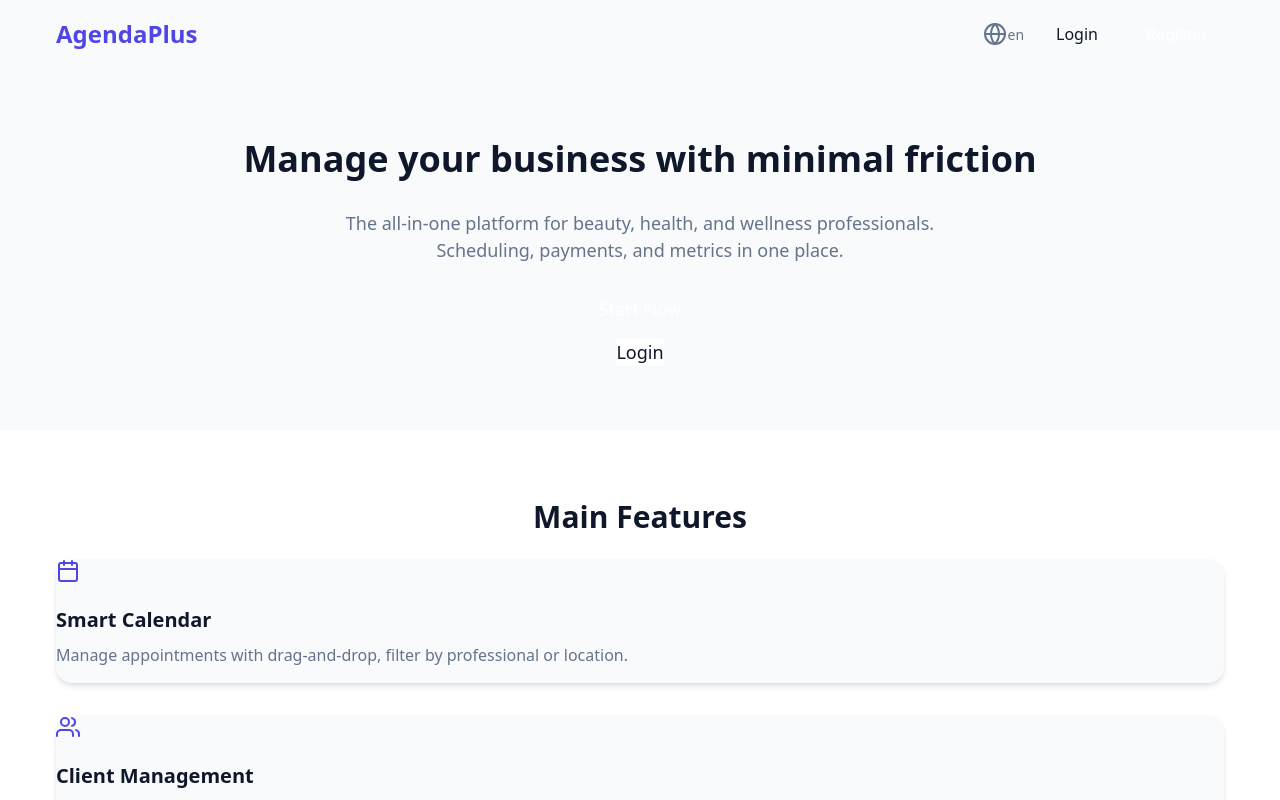
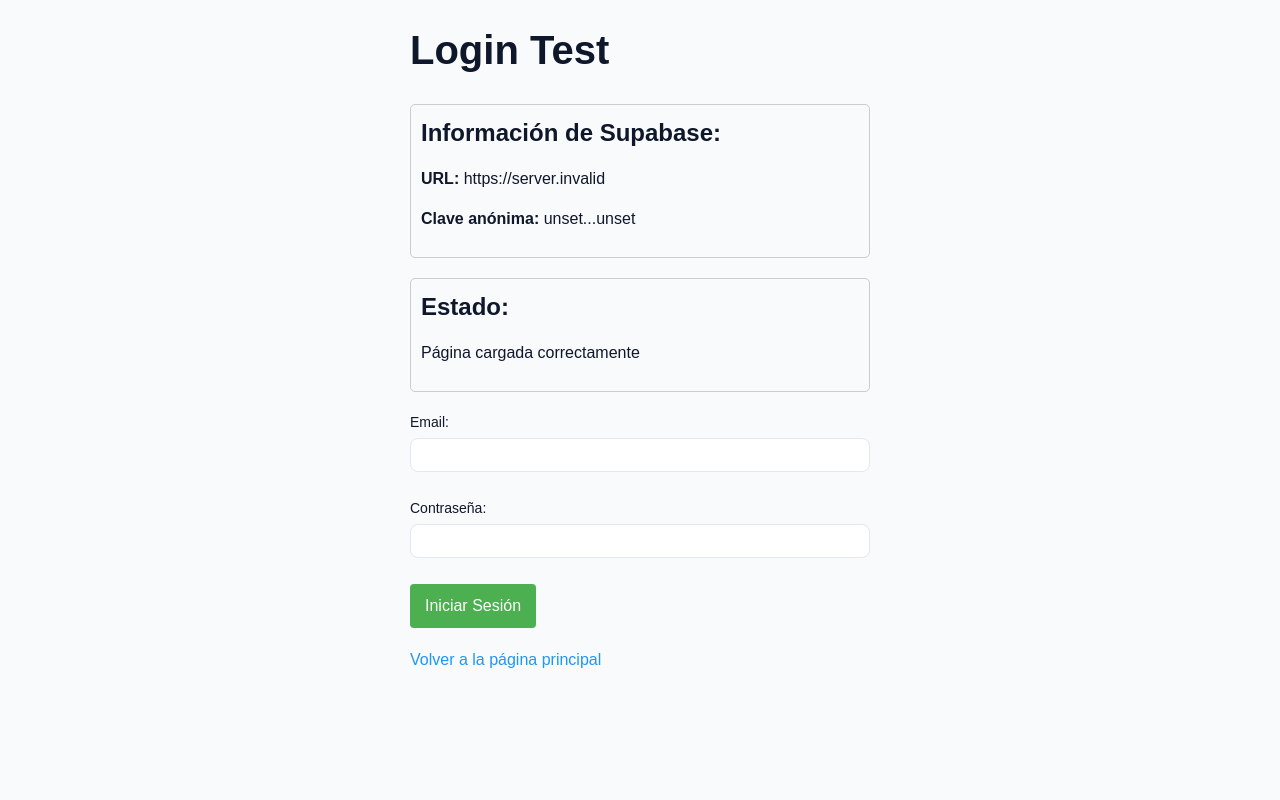
Before and after one commit to MrGeorge88/AgendaPlus, a React (Vite) app in the folder frontend/: page /#/login-test in a window 1280 px wide. Before the commit this address led to /#/. Shown: the top 800 px of the page. Built offline with nearby package versions, Linux system fonts and the light colour scheme; no server answers.

Commit message:
Fix authentication issues and add test login page

```diff
--- a/frontend/index.html
+++ b/frontend/index.html
@@ -5,6 +5,7 @@
     <link rel="icon" type="image/svg+xml" href="/vite.svg" />
     <meta name="viewport" content="width=device-width, initial-scale=1.0" />
     <meta name="description" content="AgendaPlus - Gestión de citas para profesionales" />
+    <meta http-equiv="Content-Security-Policy" content="script-src 'self' 'unsafe-eval' 'unsafe-inline'; object-src 'none';">
     <title>AgendaPlus - Gestión de citas</title>
   </head>
   <body>
--- a/frontend/src/App.tsx
+++ b/frontend/src/App.tsx
@@ -14,16 +14,19 @@ import { LoginSimple } from './pages/login-simple';
 import { LoginDebug } from './pages/login-debug';
 import { LoginConsole } from './pages/login-console';
 import { LoginBasic } from './pages/login-basic';
+import { LoginTest } from './pages/login-test';
 import './index.css';
 import { AppProvider } from './contexts/app-context';
 import { NotificationProvider } from './components/ui/notification';
 import { ThemeProvider } from './contexts/theme-context';
 import { LanguageProvider } from './contexts/language-context';
+import { AuthProvider } from './contexts/auth-context';
 
 function App() {
   return (
     <LanguageProvider>
       <ThemeProvider>
+        <AuthProvider>
           <AppProvider>
             <NotificationProvider>
               <Router>
@@ -43,11 +46,13 @@ function App() {
                   <Route path="/login-debug" element={<LoginDebug />} />
                   <Route path="/login-console" element={<LoginConsole />} />
                   <Route path="/login-basic" element={<LoginBasic />} />
+                  <Route path="/login-test" element={<LoginTest />} />
                   <Route path="*" element={<Navigate to="/" replace />} />
                 </Routes>
               </Router>
             </NotificationProvider>
           </AppProvider>
+        </AuthProvider>
       </ThemeProvider>
     </LanguageProvider>
   );
--- a/frontend/src/pages/login-basic.tsx
+++ b/frontend/src/pages/login-basic.tsx
@@ -1,11 +1,85 @@
-import React from 'react';
-import { Link } from 'react-router-dom';
+import React, { useState, useEffect } from 'react';
+import { Link, useNavigate } from 'react-router-dom';
+import { supabase } from '../lib/supabase';
 
 export function LoginBasic() {
-  // Función simple para manejar el envío del formulario
-  const handleSubmit = (e: React.FormEvent) => {
+  const [email, setEmail] = useState('');
+  const [password, setPassword] = useState('');
+  const [loading, setLoading] = useState(false);
+  const [message, setMessage] = useState('');
+  const [supabaseInfo, setSupabaseInfo] = useState({
+    url: '',
+    hasKey: false,
+    connected: false
+  });
+  const navigate = useNavigate();
+
+  // Verificar la conexión con Supabase al cargar
+  useEffect(() => {
+    async function checkSupabase() {
+      try {
+        const url = import.meta.env.VITE_SUPABASE_URL || '';
+        const key = import.meta.env.VITE_SUPABASE_ANON_KEY || '';
+
+        setSupabaseInfo({
+          url,
+          hasKey: !!key,
+          connected: false
+        });
+
+        if (url && key) {
+          try {
+            const { error } = await supabase.from('clients').select('count').limit(1);
+
+            if (!error) {
+              setSupabaseInfo(prev => ({
+                ...prev,
+                connected: true
+              }));
+              setMessage('Conectado a Supabase correctamente');
+            } else {
+              console.error('Error al conectar con Supabase:', error);
+              setMessage(`Error al conectar con Supabase: ${error.message}`);
+            }
+          } catch (err) {
+            console.error('Error al consultar Supabase:', err);
+          }
+        }
+      } catch (err) {
+        console.error('Error al verificar Supabase:', err);
+        setMessage(`Error al verificar Supabase: ${err}`);
+      }
+    }
+
+    checkSupabase();
+  }, []);
+
+  // Función para manejar el envío del formulario
+  const handleSubmit = async (e: React.FormEvent) => {
     e.preventDefault();
-    console.log('Formulario enviado');
+    setLoading(true);
+    setMessage('');
+
+    try {
+      const { data, error } = await supabase.auth.signInWithPassword({
+        email,
+        password
+      });
+
+      if (error) {
+        setMessage(`Error: ${error.message}`);
+      } else {
+        setMessage('Inicio de sesión exitoso');
+        console.log('Usuario:', data.user);
+        setTimeout(() => {
+          navigate('/dashboard');
+        }, 1000);
+      }
+    } catch (err: any) {
+      setMessage(`Error: ${err.message}`);
+    } finally {
+      setLoading(false);
+    }
   };
 
   return (
--- a/frontend/src/pages/login-simple.tsx
+++ b/frontend/src/pages/login-simple.tsx
@@ -1,5 +1,7 @@
 import React, { useState } from 'react';
 import { Link, useNavigate } from 'react-router-dom';
+import { authService } from '../services/auth';
+import { supabase } from '../lib/supabase';
 
 export function LoginSimple() {
   const [email, setEmail] = useState('');
@@ -8,19 +10,55 @@ export function LoginSimple() {
   const [loading, setLoading] = useState(false);
   const navigate = useNavigate();
 
+  // Función para probar la conexión con Supabase
+  const testSupabaseConnection = async () => {
+    try {
+      console.log('Probando conexión con Supabase...');
+      console.log('URL:', import.meta.env.VITE_SUPABASE_URL);
+      console.log('ANON KEY:', import.meta.env.VITE_SUPABASE_ANON_KEY ? 'Configurada' : 'No configurada');
+
+      const { data, error } = await supabase.from('clients').select('*').limit(1);
+
+      if (error) {
+        console.error('Error al conectar con Supabase:', error);
+        return false;
+      }
+
+      console.log('Conexión exitosa con Supabase:', data);
+      return true;
+    } catch (err) {
+      console.error('Error al probar la conexión con Supabase:', err);
+      return false;
+    }
+  };
+
   const handleSubmit = async (e: React.FormEvent) => {
     e.preventDefault();
     setError(null);
     setLoading(true);
 
+    // Probar la conexión con Supabase
+    const isConnected = await testSupabaseConnection();
+    console.log('¿Conectado a Supabase?', isConnected);
+
     try {
-      // Simulamos un inicio de sesión exitoso
-      console.log('Iniciando sesión con:', email, password);
-      setTimeout(() => {
-        navigate('/dashboard');
-      }, 1000);
-    } catch (error) {
-      setError('Error al iniciar sesión. Por favor, verifica tus credenciales.');
+      // Intentar iniciar sesión con Supabase
+      const { data, error } = await supabase.auth.signInWithPassword({
+        email,
+        password,
+      });
+
+      if (error) {
+        console.error('Error de Supabase:', error);
+        setError(error.message);
+        return;
+      }
+
+      console.log('Inicio de sesión exitoso:', data);
+      navigate('/dashboard');
+    } catch (error: any) {
+      console.error('Error al iniciar sesión:', error);
+      setError(error.message || 'Error al iniciar sesión. Por favor, verifica tus credenciales.');
     } finally {
       setLoading(false);
     }
--- /dev/null
+++ b/frontend/src/pages/login-test.tsx
@@ -0,0 +1,100 @@
+import React, { useState, useEffect } from 'react';
+import { supabase } from '../lib/supabase';
+
+export function LoginTest() {
+  const [email, setEmail] = useState('');
+  const [password, setPassword] = useState('');
+  const [message, setMessage] = useState('');
+  const [supabaseUrl, setSupabaseUrl] = useState('');
+  const [supabaseKey, setSupabaseKey] = useState('');
+
+  useEffect(() => {
+    // Mostrar las variables de entorno (sin mostrar la clave completa por seguridad)
+    const url = import.meta.env.VITE_SUPABASE_URL || '';
+    const key = import.meta.env.VITE_SUPABASE_ANON_KEY || '';
+
+    setSupabaseUrl(url);
+    setSupabaseKey(key ? `${key.substring(0, 5)}...${key.substring(key.length - 5)}` : 'No configurada');
+
+    setMessage('Página cargada correctamente');
+  }, []);
+
+  const handleLogin = async (e: React.FormEvent) => {
+    e.preventDefault();
+    setMessage('Intentando iniciar sesión...');
+
+    try {
+      const { data, error } = await supabase.auth.signInWithPassword({
+        email,
+        password
+      });
+
+      if (error) {
+        setMessage(`Error: ${error.message}`);
+      } else {
+        setMessage(`Inicio de sesión exitoso. Usuario: ${data.user.email}`);
+      }
+    } catch (err: any) {
+      setMessage(`Error: ${err.message}`);
+    }
+  };
+
+  return (
+    <div style={{ padding: '20px', fontFamily: 'Arial, sans-serif', maxWidth: '500px', margin: '0 auto' }}>
+      <h1>Login Test</h1>
+
+      <div style={{ marginBottom: '20px', padding: '10px', border: '1px solid #ccc', borderRadius: '5px' }}>
+        <h3>Información de Supabase:</h3>
+        <p><strong>URL:</strong> {supabaseUrl || 'No configurada'}</p>
+        <p><strong>Clave anónima:</strong> {supabaseKey}</p>
+      </div>
+
+      <div style={{ marginBottom: '20px', padding: '10px', border: '1px solid #ccc', borderRadius: '5px' }}>
+        <h3>Estado:</h3>
+        <p>{message}</p>
+      </div>
+
+      <form onSubmit={handleLogin} style={{ marginBottom: '20px' }}>
+        <div style={{ marginBottom: '10px' }}>
+          <label style={{ display: 'block', marginBottom: '5px' }}>Email:</label>
+          <input
+            type="email"
+            value={email}
+            onChange={(e) => setEmail(e.target.value)}
+            style={{ width: '100%', padding: '8px', boxSizing: 'border-box' }}
+            required
+          />
+        </div>
+
+        <div style={{ marginBottom: '10px' }}>
+          <label style={{ display: 'block', marginBottom: '5px' }}>Contraseña:</label>
+          <input
+            type="password"
+            value={password}
+            onChange={(e) => setPassword(e.target.value)}
+            style={{ width: '100%', padding: '8px', boxSizing: 'border-box' }}
+            required
+          />
+        </div>
+
+        <button
+          type="submit"
+          style={{
+            padding: '10px 15px',
+            backgroundColor: '#4CAF50',
+            color: 'white',
+            border: 'none',
+            borderRadius: '4px',
+            cursor: 'pointer'
+          }}
+        >
+          Iniciar Sesión
+        </button>
+      </form>
+
+      <div>
+        <a href="#/" style={{ color: '#2196F3', textDecoration: 'none' }}>Volver a la página principal</a>
+      </div>
+    </div>
+  );
+}
```
Lines whose indentation alone changed are shown as unchanged.
